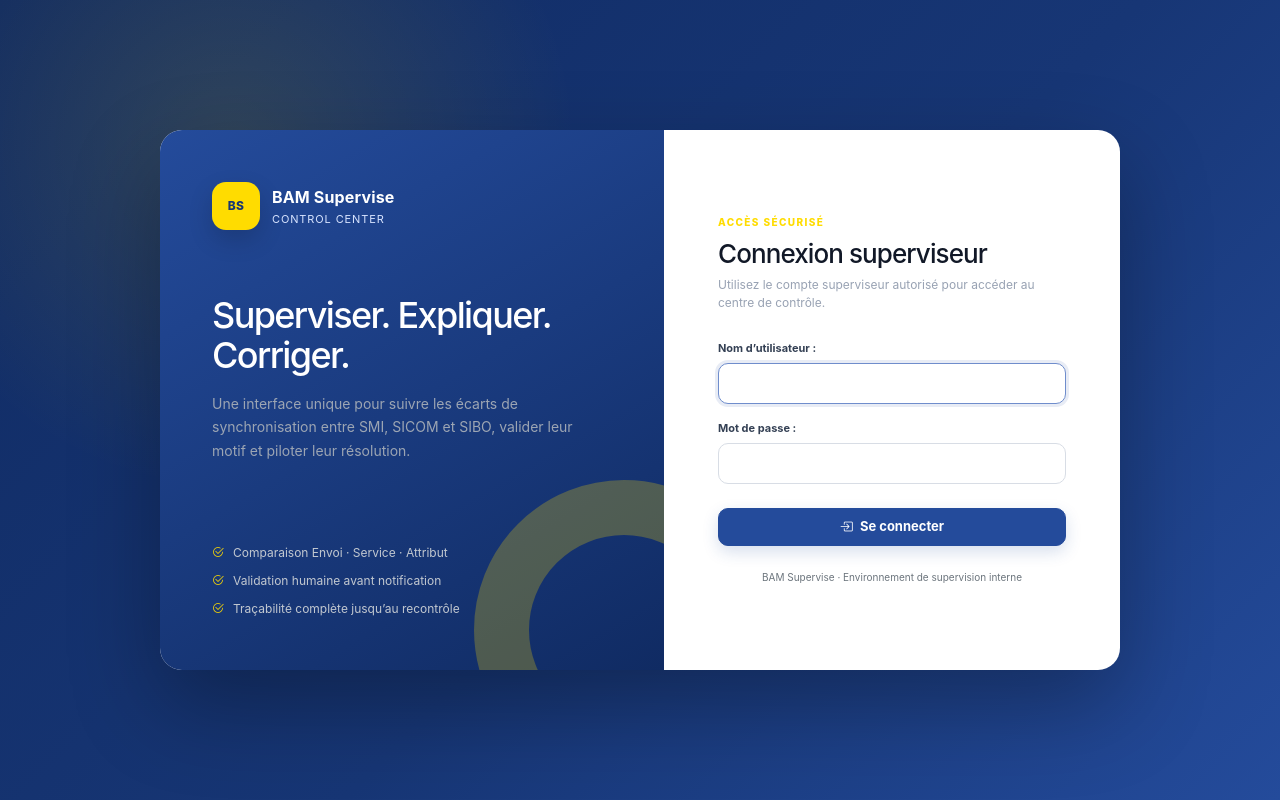
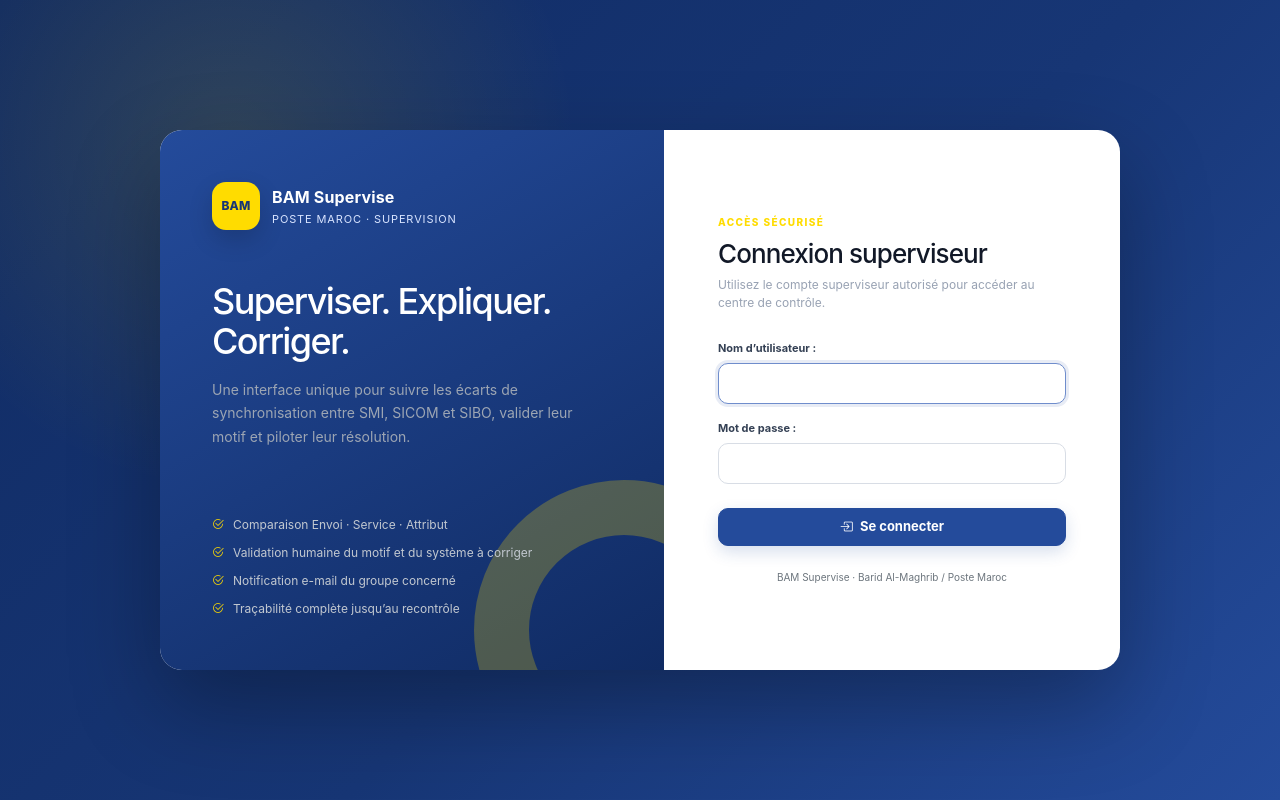
Before and after one commit to mohamedsamibouanani-cmyk/BAM-supervise, a Django app: page /login/ in a window 1280 px wide. Run offline with Django 5.2, Linux system fonts and the light colour scheme; some libraries are stand-ins or nearby versions.

Commit message:
feat(ui): align login screen with BAM identity and workflow

```diff
--- a/supervision/templates/supervision/login.html
+++ b/supervision/templates/supervision/login.html
@@ -3,14 +3,15 @@
 {% block auth_content %}
 <div class="login-shell">
   <section class="login-brand">
-    <a class="brand text-decoration-none" href="#"><span class="brand-mark">BS</span><span><strong>BAM Supervise</strong><small>Control Center</small></span></a>
+    <a class="brand text-decoration-none" href="#"><span class="brand-mark">BAM</span><span><strong>BAM Supervise</strong><small>Poste Maroc · Supervision</small></span></a>
     <div>
       <h1>Superviser. Expliquer. Corriger.</h1>
       <p class="mt-3">Une interface unique pour suivre les écarts de synchronisation entre SMI, SICOM et SIBO, valider leur motif et piloter leur résolution.</p>
     </div>
     <div class="login-points">
       <div class="login-point"><i class="bi bi-check2-circle"></i> Comparaison Envoi · Service · Attribut</div>
-      <div class="login-point"><i class="bi bi-check2-circle"></i> Validation humaine avant notification</div>
+      <div class="login-point"><i class="bi bi-check2-circle"></i> Validation humaine du motif et du système à corriger</div>
+      <div class="login-point"><i class="bi bi-check2-circle"></i> Notification e-mail du groupe concerné</div>
       <div class="login-point"><i class="bi bi-check2-circle"></i> Traçabilité complète jusqu’au recontrôle</div>
     </div>
   </section>
@@ -23,7 +24,7 @@
       {% if form.non_field_errors %}<div class="alert alert-danger">{{ form.non_field_errors }}</div>{% endif %}
       <button class="btn btn-primary w-100 py-2 mt-2" type="submit"><i class="bi bi-box-arrow-in-right me-1"></i> Se connecter</button>
     </form>
-    <div class="text-center mt-4 text-secondary" style="font-size:10px">BAM Supervise · Environnement de supervision interne</div>
+    <div class="text-center mt-4 text-secondary" style="font-size:10px">BAM Supervise · Barid Al-Maghrib / Poste Maroc</div>
   </section>
 </div>
 {% endblock %}
```
